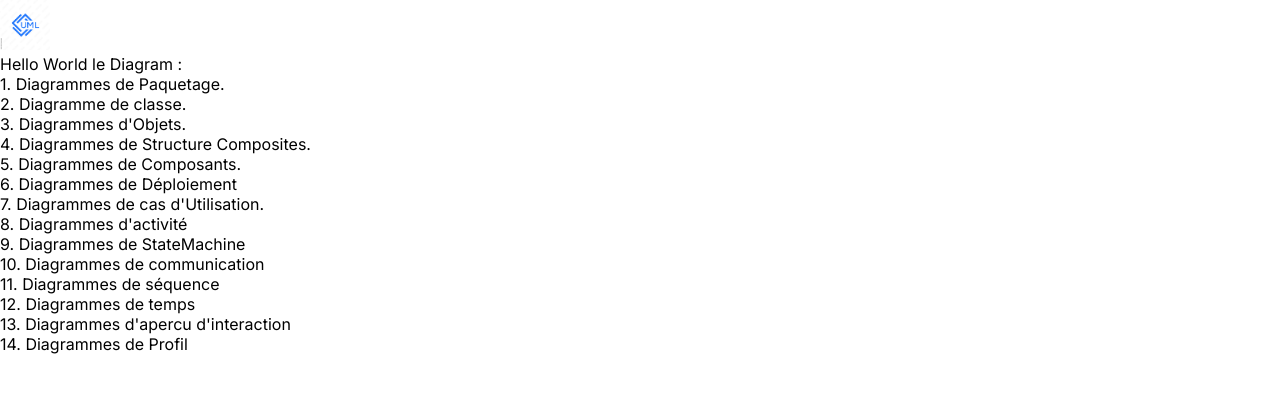
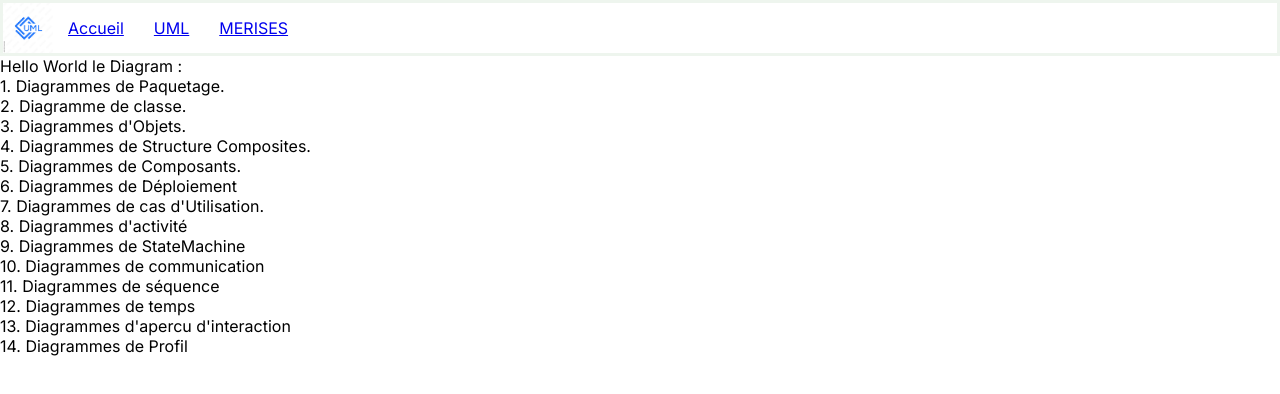
Before and after one commit to 2023-cda-alt-devops-p4/CatalogueDiagrammesNassim, a Next.js app in the folder uml/: page / in a window 1280 px wide. Shown: the top 394 px of the page. Built offline with nearby package versions, Linux system fonts and the light colour scheme.

Commit message:
refacto : add links

```diff
--- a/uml/src/components/Header/Header.css
+++ b/uml/src/components/Header/Header.css
@@ -0,0 +1,20 @@
+.header_container {
+    display: flex;
+    border: solid rgb(238, 245, 238);
+}
+
+.header_logo {
+    display: flex;
+    justify-content: flex-start;
+}
+
+.header_container_links {
+    display: flex;
+    justify-content: center;
+    align-items: center;
+}
+
+.header_link {
+    padding-left: 15px;
+    padding-right: 15px;
+}
--- a/uml/src/components/Header/Header.jsx
+++ b/uml/src/components/Header/Header.jsx
@@ -1,13 +1,29 @@
 import Image from 'next/image'
 import React from 'react'
 import Logo from '../../../public/uml-logo.jpg'
+import Link from 'next/link';
 import './Header.css'
 
 export const Header = ({ children }) => {
     return (
-        <header>
-            <HeaderLogo />
-            {children}</header>
+        <header className="header_container">
+            <div className="header_logo">
+                <HeaderLogo />
+            </div>
+            <div className="header_container_links">
+                <div className="header_link">
+                    <Link href="/"> Accueil</Link>
+                </div>
+                <div className="header_link">
+                    <Link href="/UMLS"> UML</Link>
+                </div>
+                <div className="header_link">
+                    <Link href="/Merises"> MERISES</Link>
+                </div>
+            </div>
+
+            {children}
+        </header>
     )
 }
 
```
